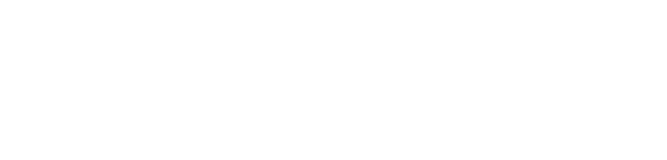
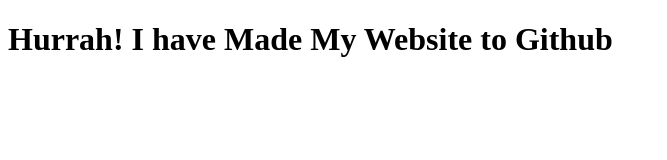
Before and after one commit to ajsiambd/my-first-repo, a plain HTML site: page index.html in a window 1280 px wide. Shown: the whole page, without its empty margins (0-667 px from the left). Drawn offline with Linux system fonts and the light colour scheme.

Commit message:
Celebrating my Success

```diff
--- a/index.html
+++ b/index.html
@@ -6,6 +6,6 @@
     <title>My First Repo on Github </title>
 </head>
 <body>
-
+    <h1> Hurrah! I have Made My Website to Github</h1>
 </body>
 </html>
```
